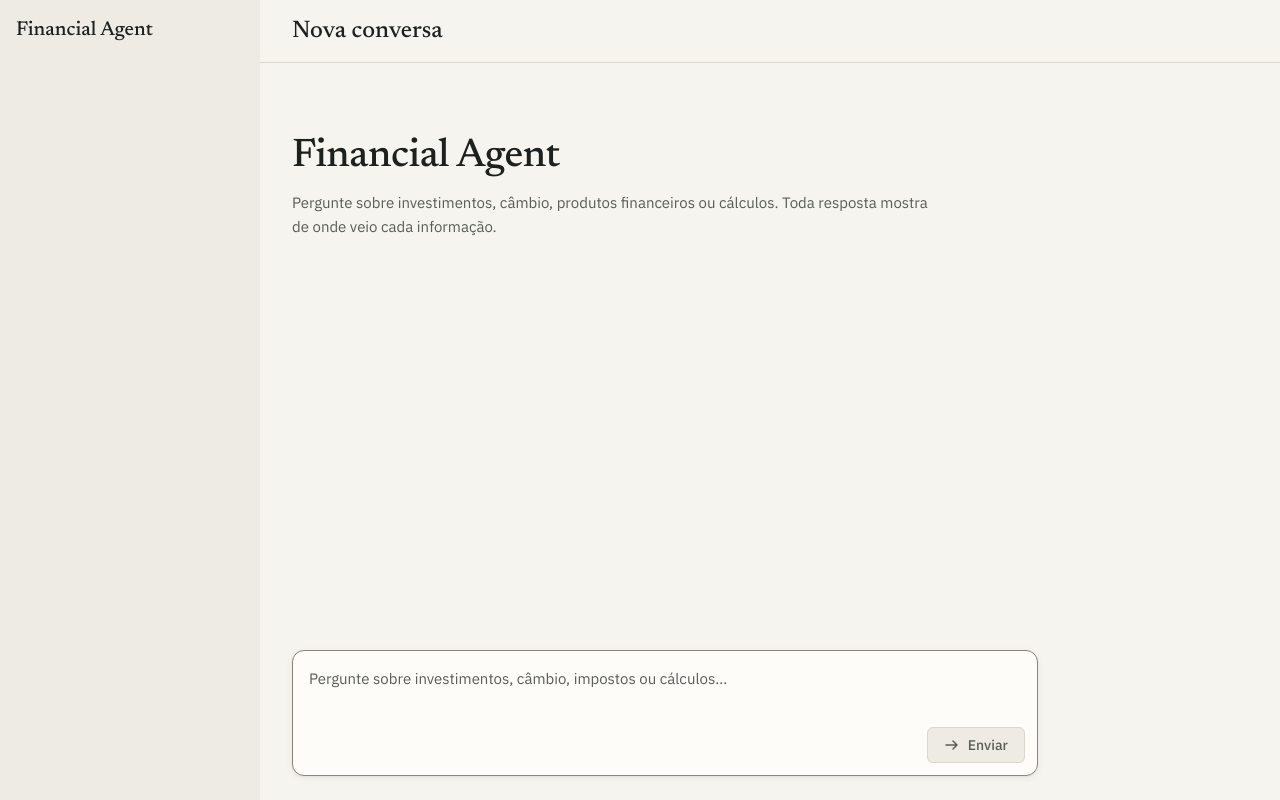
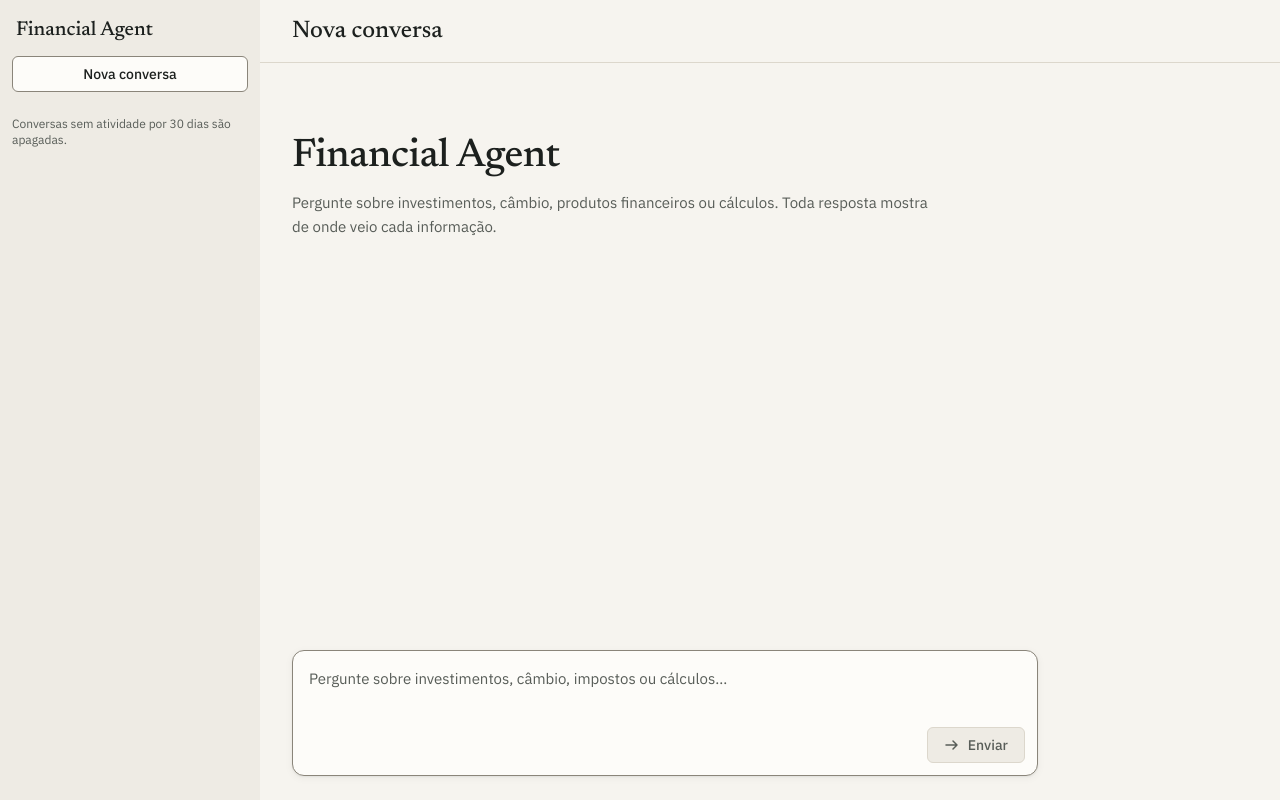
Before and after one commit to SamuelCarlosSilva/financial-agent, a React (Vite) app in the folder frontend/: page / in a window 1280 px wide. Built offline with nearby package versions, Linux system fonts and the light colour scheme.

Commit message:
feat(frontend): list past conversations in the sidebar and sync the open one with the URL

```diff
--- a/frontend/src/App.tsx
+++ b/frontend/src/App.tsx
@@ -1,27 +1,67 @@
+import { useEffect } from 'react';
+
 import { AppLayout } from './AppLayout';
 import { Composer } from './design-system/components/Composer';
 import { ChatView } from './features/chat/ChatView';
 import { useConversation } from './features/chat/useConversation';
+import { ThreadSidebar } from './features/threads/ThreadSidebar';
+import {
+  threadFromHash,
+  threadPath,
+  titleFrom,
+  useThreadIndex,
+} from './features/threads/threadIndex';
 
-const TITLE_MAX = 60;
-
-/** Título da conversa: a primeira pergunta, cortada em 60 caracteres com "…". */
-function conversationTitle(question: string | undefined): string | undefined {
-  const text = question?.trim().replace(/\s+/g, ' ');
-  if (!text) return undefined;
-  return text.length > TITLE_MAX ? `${text.slice(0, TITLE_MAX - 1).trimEnd()}…` : text;
+function replaceHash(hash: string) {
+  if (window.location.hash !== hash) window.history.replaceState(null, '', hash);
 }
 
 export function App() {
-  const { threadId, turns, status, submit } = useConversation();
+  const { threadId, turns, status, expired, loadError, submit, openThread, newConversation } =
+    useConversation();
+  const entries = useThreadIndex();
+
+  // A URL segue a conversa: `#/t/<id>` quando ela ganha id, `#/` quando expira.
+  useEffect(() => {
+    if (threadId) replaceHash(threadPath(threadId));
+    else if (expired) replaceHash(threadPath());
+  }, [threadId, expired]);
+
+  // E a conversa segue a URL: na carga, no Voltar/Avançar e ao escolher na lista.
+  useEffect(() => {
+    function sync() {
+      const id = threadFromHash(window.location.hash);
+      if (id) {
+        void openThread(id);
+        return;
+      }
+      newConversation();
+      replaceHash(threadPath());
+    }
+    sync();
+    window.addEventListener('hashchange', sync);
+    return () => window.removeEventListener('hashchange', sync);
+  }, [openThread, newConversation]);
+
+  const title =
+    entries.find((entry) => entry.id === threadId)?.title ?? titleFrom(turns[0]?.question);
 
   return (
     <AppLayout
-      title={conversationTitle(turns[0]?.question)}
+      sidebar={
+        <ThreadSidebar
+          activeId={threadId}
+          onNew={() => {
+            newConversation();
+            window.location.hash = threadPath();
+          }}
+        />
+      }
+      title={title}
       threadId={threadId}
-      composer={<Composer busy={status === 'sending'} onSubmit={(m) => void submit(m)} />}
+      composer={<Composer busy={status !== 'idle'} onSubmit={(m) => void submit(m)} />}
     >
-      <ChatView turns={turns} />
+      <ChatView turns={turns} status={status} expired={expired} loadError={loadError} />
     </AppLayout>
   );
 }
--- a/frontend/src/AppLayout.tsx
+++ b/frontend/src/AppLayout.tsx
@@ -35,8 +35,14 @@ export function AppLayout({
     const onKey = (e: KeyboardEvent) => {
       if (e.key === 'Escape') setDrawerOpen(false);
     };
+    // Abrir uma conversa (ou começar outra) muda o hash: a gaveta fecha no celular.
+    const onNavigate = () => setDrawerOpen(false);
     window.addEventListener('keydown', onKey);
-    return () => window.removeEventListener('keydown', onKey);
+    window.addEventListener('hashchange', onNavigate);
+    return () => {
+      window.removeEventListener('keydown', onKey);
+      window.removeEventListener('hashchange', onNavigate);
+    };
   }, [drawerOpen]);
 
   return (
--- a/frontend/src/features/chat/ChatView.tsx
+++ b/frontend/src/features/chat/ChatView.tsx
@@ -6,12 +6,12 @@ import { SourceCard } from '../../design-system/components/SourceCard';
 import { formatTime } from '../../lib/format';
 import { renderSegments } from './citations';
 import { presentTurn } from './presentTurn';
-import type { Turn } from './useConversation';
+import type { ConversationState, Turn } from './useConversation';
 import './ChatView.css';
 
-interface ChatViewProps {
-  turns: Turn[];
-}
+type ChatViewProps = Pick<ConversationState, 'turns' | 'status' | 'expired' | 'loadError'>;
+
+const EXPIRED_TEXT = 'Esta conversa expirou e foi apagada. Abrimos uma nova.';
 
 interface ActiveCitation {
   turnId: number;
@@ -62,7 +62,7 @@ function AnsweredTurn({
   );
 }
 
-export function ChatView({ turns }: ChatViewProps) {
+export function ChatView({ turns, status, expired, loadError }: ChatViewProps) {
   const [active, setActive] = useState<ActiveCitation | null>(null);
   const end = useRef<HTMLDivElement>(null);
 
@@ -77,9 +77,28 @@ export function ChatView({ turns }: ChatViewProps) {
     document.getElementById(cardId(turnId, n))?.scrollIntoView({ block: 'nearest' });
   }
 
+  const expiredNotice = expired ? (
+    <ScopeNotice variant="not_found" title="Conversa expirada">
+      {EXPIRED_TEXT}
+    </ScopeNotice>
+  ) : null;
+
+  if (status === 'loading') {
+    return (
+      <div role="status" className="chat-pending">
+        Carregando a conversa…
+      </div>
+    );
+  }
+
+  if (loadError) {
+    return <p className="chat-failed">{loadError.error.message}</p>;
+  }
+
   if (turns.length === 0) {
     return (
       <div className="chat-empty">
+        {expiredNotice}
         <p className="type-display">Financial Agent</p>
         <p className="chat-empty-hint">
           Pergunte sobre investimentos, câmbio, produtos financeiros ou cálculos. Toda resposta
@@ -91,6 +110,7 @@ export function ChatView({ turns }: ChatViewProps) {
 
   return (
     <>
+      {expiredNotice}
       {turns.map((turn) => (
         <div key={turn.id} className="chat-turn">
           <MessageBubble role="user" time={formatTime(turn.askedAt)}>
--- /dev/null
+++ b/frontend/src/features/threads/ThreadSidebar.tsx
@@ -0,0 +1,28 @@
+import { ThreadList } from '../../design-system/components/ThreadList';
+import { formatRelativeDay } from '../../lib/format';
+import { threadPath, useThreadIndex } from './threadIndex';
+
+interface ThreadSidebarProps {
+  activeId?: string;
+  onNew: () => void;
+}
+
+/** Conversas deste navegador. Abrir uma muda o hash da URL, e o App carrega o histórico. */
+export function ThreadSidebar({ activeId, onNew }: ThreadSidebarProps) {
+  const entries = useThreadIndex();
+  return (
+    <ThreadList
+      threads={entries.map(({ id, title, lastActivity }) => ({
+        id,
+        title,
+        lastActivity: formatRelativeDay(lastActivity),
+      }))}
+      activeId={activeId}
+      onSelect={(id) => {
+        window.location.hash = threadPath(id);
+      }}
+      onNew={onNew}
+      footnote="Conversas sem atividade por 30 dias são apagadas."
+    />
+  );
+}
```
